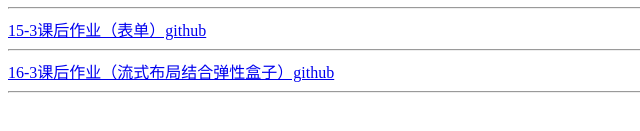
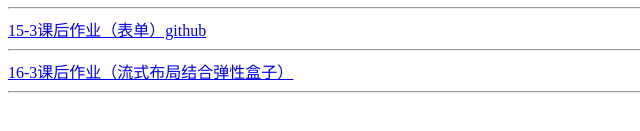
Before and after one commit to LGDisgod1/Zyhuizong, a plain HTML site: page index.html in a window 1280 px wide. Shown: the part 635-766 px from the top of the page, 0-640 px from the left. Drawn offline with Linux system fonts and the light colour scheme.

Commit message:
Update index.html

```diff
--- a/index.html
+++ b/index.html
@@ -23,6 +23,6 @@
     <a href="css动画.html">13-2课后作业1016(CSS3动画）</a><hr>
     <a href="轮播图升级版.html">14-3课后作业（轮播图升级版）github快捷键</a><hr>
     <a href="1111-master\index.html">15-3课后作业（表单）github</a><hr>
-    <a href="流式布局结合弹性盒子.html">16-3课后作业（流式布局结合弹性盒子）github</a><hr>
+    <a href="流式布局结合弹性盒子.html">16-3课后作业（流式布局结合弹性盒子）</a><hr>
 </body>
 </html>
```
